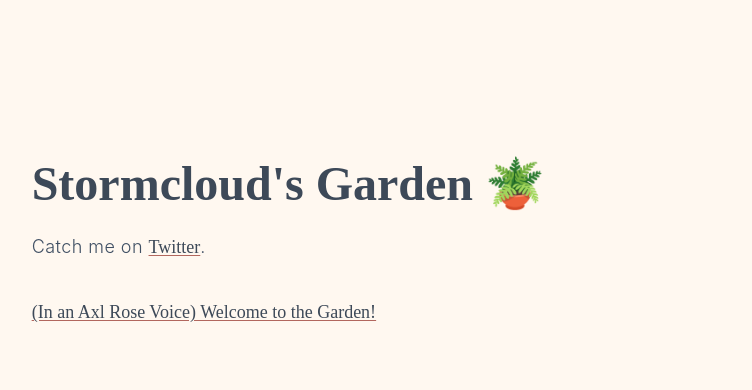
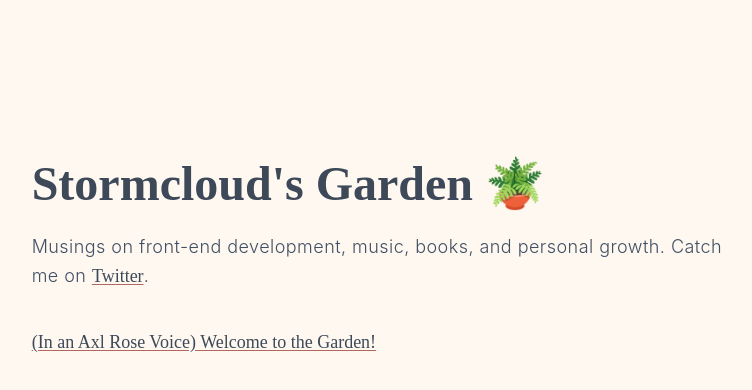
Before and after one commit to stormcloud266/stormcloud-garden, a Next.js app: page / in a window 1280 px wide. Shown: the top 390 px of the page, without its empty margins (263-1015 px from the left). Built offline with nearby package versions, Linux system fonts and the light colour scheme; a web font is replaced by a local one.

Commit message:
update intro text

```diff
--- a/pages/index.tsx
+++ b/pages/index.tsx
@@ -22,6 +22,7 @@ const Home: NextPage<PostsListProps> = ({ posts }) => {
         <Title>Stormcloud&apos;s Garden 🪴</Title>
         <div>
           <p className="mt-6">
+            Musings on front-end development, music, books, and personal growth.
             Catch me on{" "}
             <a
               href="https://twitter.com/stormcloud266"
```
